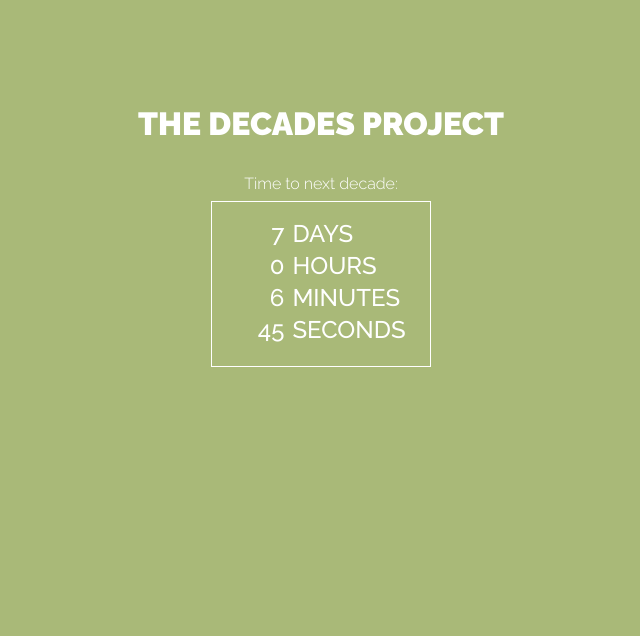
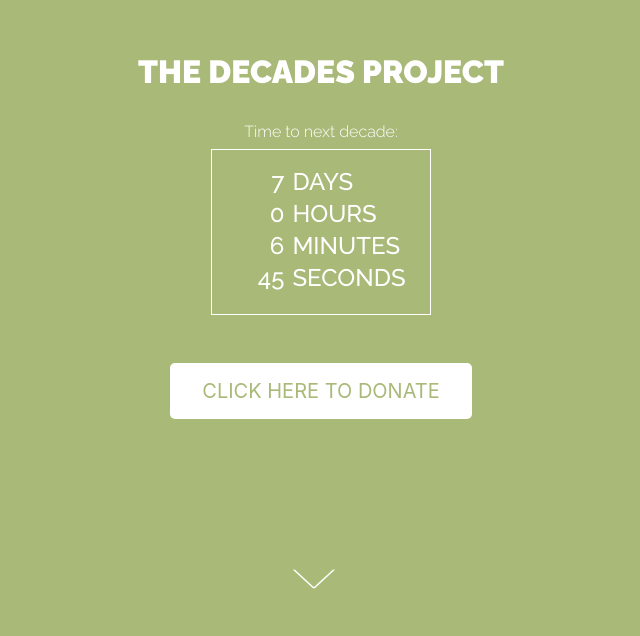
Before and after one commit to mattlemche/decades-project, a React (Create React App) app: page / in a window 1280 px wide. Shown: the part 164-800 px from the top of the page, without its empty margins (319-959 px from the left). Built offline with nearby package versions, Linux system fonts and the light colour scheme.

Commit message:
add donation button to header, add arrow button to header

```diff
--- a/src/App.scss
+++ b/src/App.scss
@@ -130,6 +130,12 @@ html {
   }
 }
 
+.furniture {
+  &--3 {
+    height: 3rem;
+  }
+}
+
 .columns {
   display: flex;
   flex-direction: column;
@@ -245,19 +251,50 @@ html {
   }
 }
 
+.arrow {
+  position: absolute;
+  bottom: 3rem;
+  color: #fff;
+
+  &__text {
+    padding-bottom: 1rem;
+  }
+
+  &__glyph {
+    display: block;
+    font-weight: 100;
+    text-align: center;
+    color: #fff;
+    text-decoration: none;
+    transform: scale(5, 3) rotate(90deg) ;
+  }
+}
+
 .button {
   display: inline-block;
-  background-color: $color-cherry;
   padding: 1rem 2rem;
   border-radius: 5px;
   font-size: 1.25rem;
-  color: white;
   text-decoration: none;
   text-transform: uppercase;
   transition: all 0.2s;
 
-  &:hover {
-    background-color: rgba($color-cherry, 0.85);
+  &--white {
+    background-color: white;
+    color: $color-lichen;
+
+    &:hover {
+      background-color: rgba(white, 0.85);
+    }
+  }
+
+  &--cherry {
+    background-color: $color-cherry;
+    color: white;
+
+    &:hover {
+      background-color: rgba($color-cherry, 0.85);
+    }
   }
 
 }
--- a/src/components/About/About.js
+++ b/src/components/About/About.js
@@ -6,7 +6,7 @@ function About() {
     return (
         <section className="section">
           {/* <h3 className="heading-3">What is the Decades Project?</h3> */}
-          <div className="section__content">
+          <div id="about" className="section__content">
             <p className="section__paragraph section__paragraph--left">
               <span className="heading-3">What is the Decades Project?</span>
               <span className="feature">The Decades Project is a documentary series that explores long-lasting friendship and the creation of personal milestones, with episodes recurring every ten years.</span> In 2002, Chris Redman and Matt Lemche threw a dart at a map and agreed to meet up at that location 10 years in the future to reflect on their lives up until that point. They tattooed the pact onto their bodies to lock in their destiny. On May 3, 2012, the pair reunited near Akureyri, Iceland as agreed. They were accompanied (and filmed) by 4 long-time friends and companions who had been witness to the promise from its inception. Before returning home, they threw another dart at the map to see <a href="#next-location" className="inline-link">where they would travel 10 years on.</a>  The project continues to expand beyond the two friends every decade with the hope of reminding the world about the joy of enduring friendship and the power of commitment.
--- a/src/components/Donation/Donation.js
+++ b/src/components/Donation/Donation.js
@@ -7,7 +7,7 @@ function Donation() {
                 <p className="heading-3">
                     Want to help us complete this next chapter?
                 </p>
-                <a href="https://www.indiegogo.com/projects/decades-chapter-ii/x/492696#/" className="button" target="_blank" rel="noreferrer">
+                <a href="https://www.indiegogo.com/projects/decades-chapter-ii/x/492696#/" className="button button--cherry" target="_blank" rel="noreferrer">
                     CLick here to donate
                 </a>
             </div>
--- a/src/components/MainHeader/MainHeader.js
+++ b/src/components/MainHeader/MainHeader.js
@@ -11,6 +11,16 @@ function MainHeader() {
                 Time to next decade:
             </p>
             <DecadesClock />
+            <div className="furniture furniture--3"></div>
+            <a href="https://www.indiegogo.com/projects/decades-chapter-ii/x/492696#/" className="button button--white" target="_blank" rel="noreferrer">Click here to donate</a>
+            <div className="arrow">
+                {/* <p className="arrow__text fine-print">See more about the project below.</p> */}
+                <a href="#about" className="arrow__glyph">
+                    &#62;
+
+                </a>
+            </div>
+
         </header>
 
     );
--- a/src/components/TempHeader/TempHeader.js
+++ b/src/components/TempHeader/TempHeader.js
@@ -3,13 +3,10 @@ import React from 'react';
 function MainHeader() {
     return (
         <header className="tempheader">
+            <a href="https://www.indiegogo.com/projects/decades-chapter-ii/x/492696#/" className="button button--white" target="_blank" rel="noreferrer">Click here to donate</a>
+            <div className="furniture furniture--3"></div>
             <p className="heading-5">2002–2012–2022</p>
            <h1 className="heading-1 heading-1--temp">
-               {/*to include after May 3
-               <h1 className="heading-1">
-                   Decades Project
-               </h1>
-               */}
                May <span className="type-correct">
                    3<span className="superscript">rd</span>
                    </span>, 2022 <span className="block-type">12:00 PM Sharp</span>
```
